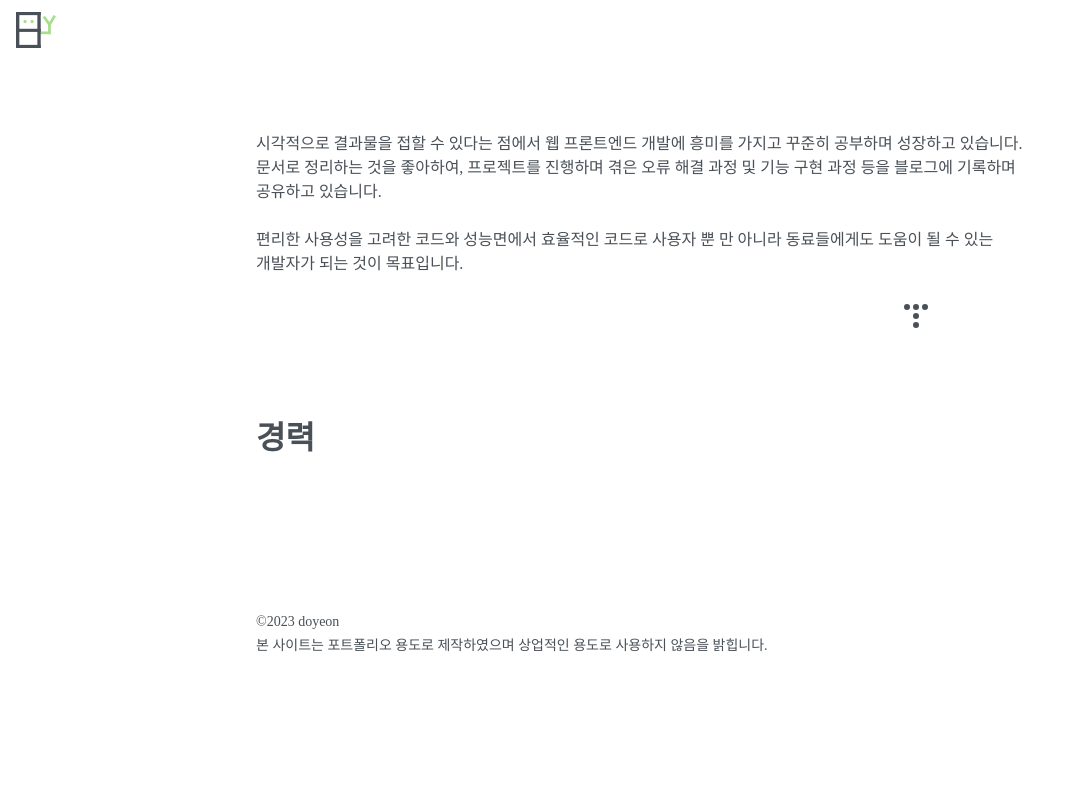
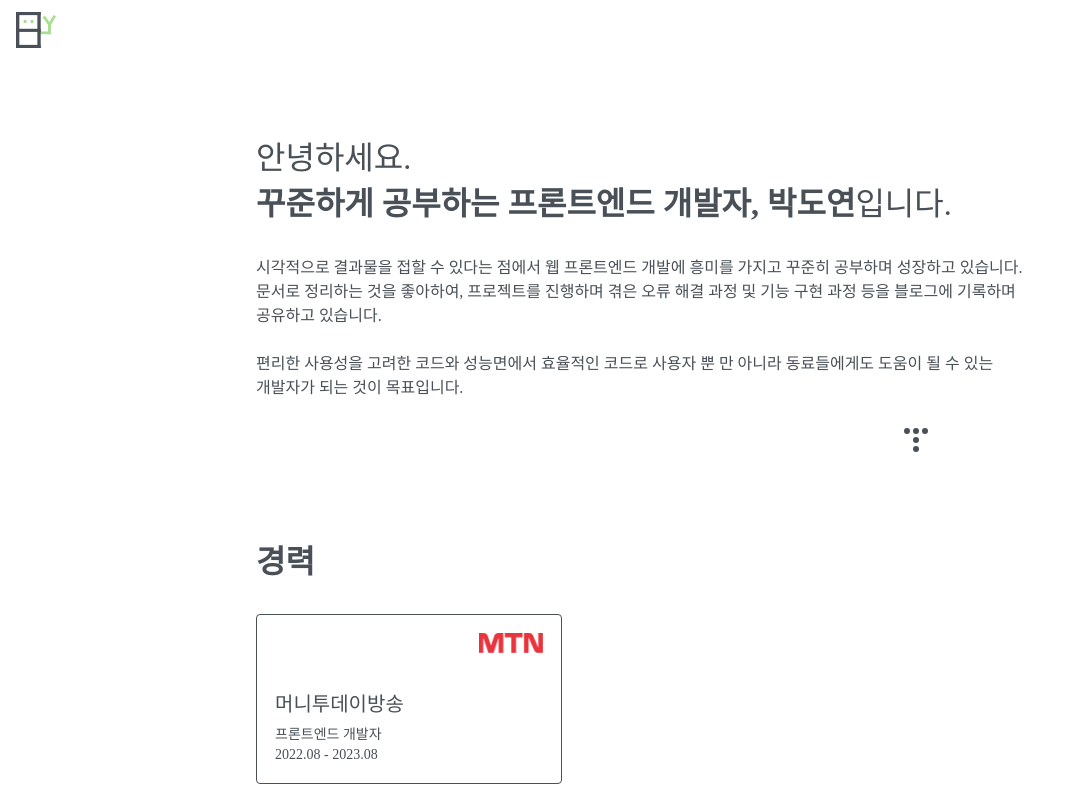
Before and after one commit to dygreen/doyeon-portfolio, a React (Create React App) app: page / in a window 1280 px wide. Shown: the whole page, without its empty margins (0-1069 px from the left). Built offline with nearby package versions, Linux system fonts and the light colour scheme; some icons are missing; a web font is replaced by a local one.

Commit message:
#feat: career 추가

```diff
--- a/src/components/layout/Footer.js
+++ b/src/components/layout/Footer.js
@@ -5,17 +5,27 @@ import { css } from "@emotion/react";
 const Footer = () => {
   return (
     <footer css={footerStyle}>
-      <p>©2023 doyeon</p>
-      <p>본 사이트는 포트폴리오 용도로 제작하였으며 상업적인 용도로 사용하지 않음을 밝힙니다.</p>
+      <div>
+        <p>©2023 doyeon</p>
+        <p>본 사이트는 포트폴리오 용도로 제작하였으며 상업적인 용도로 사용하지 않음을 밝힙니다.</p>
+      </div>
     </footer>
   );
 };
 
 const footerStyle = css`
   width: 100%;
-  max-width: 800px;
-  margin: 0 auto;
-  padding: 72px 16px 0px;
+  padding: 72px 16px 32px;
+
+  div {
+    display: flex;
+    flex-direction: column;
+    justify-content: center;
+    max-width: 800px;
+    min-height: 80px;
+    margin: 0 auto;
+  }
+
   p {
     font-size: 0.875rem;
     line-height: 1.5rem;
--- a/src/components/layout/Header.js
+++ b/src/components/layout/Header.js
@@ -2,7 +2,7 @@ import React, {useEffect, useState} from 'react';
 /** @jsxImportSource @emotion/react */
 import { css } from "@emotion/react";
 import { Icon } from '@iconify/react';
-import {TEXT_LIGHT_COLOR} from "styles/COLOR";
+import {PRIMARY_COLOR} from "styles/COLOR";
 
 const Header = () => {
   // 다크 모드
@@ -52,7 +52,7 @@ const headerStyle = css`
     svg {
       width: 30px;
       height: 30px;
-      color: ${TEXT_LIGHT_COLOR};
+      color: ${PRIMARY_COLOR};
     }
   }
 `;
--- a/src/components/section/Career.js
+++ b/src/components/section/Career.js
@@ -1,11 +1,19 @@
 import React from 'react';
 import Section from "components/ui/Section";
 import SectionTitle from "components/ui/SectionTitle";
+import CareerCard from "components/ui/CareerCard";
 
 const Career = () => {
   return (
     <Section>
       <SectionTitle>경력</SectionTitle>
+      <CareerCard
+        link={'https://www.mtn.co.kr/'}
+        imageSrc={'/images/mtn_logo.png'}
+        company={'머니투데이방송'}
+        position={'프론트엔드 개발자'}
+        period={'2022.08 - 2023.08'}
+      />
     </Section>
   );
 };
--- a/src/components/section/Intro.js
+++ b/src/components/section/Intro.js
@@ -3,13 +3,14 @@ import React from 'react';
 import { css } from "@emotion/react";
 import { Icon } from '@iconify/react';
 import Section from "components/ui/Section";
+import {PRIMARY_COLOR} from "styles/COLOR";
 
 const Intro = () => {
   return (
     <Section>
-      {/*<h2 css={introStyle}>*/}
-      {/*  안녕하세요.<br/><span>꾸준하게 공부하는 프론트엔드 개발자, 박도연</span>입니다.*/}
-      {/*</h2>*/}
+      <h2 css={introStyle}>
+       안녕하세요.<br/><span>꾸준하게 공부하는 프론트엔드 개발자, 박도연</span>입니다.
+      </h2>
 
       <p css={{ lineHeight: '1.5', marginBottom: '24px' }}>
         시각적으로 결과물을 접할 수 있다는 점에서 웹 프론트엔드 개발에 흥미를 가지고 꾸준히 공부하며 성장하고 있습니다. 문서로 정리하는 것을 좋아하여, 프로젝트를 진행하며 겪은 오류 해결 과정 및 기능 구현 과정 등을 블로그에 기록하며 공유하고 있습니다.
@@ -19,13 +20,13 @@ const Intro = () => {
       </p>
 
       <div css={iconBoxStyle}>
-        <a href="https://github.com/dygreen" target="_blank" title={'깃허브 바로가기'}>
+        <a href="https://github.com/dygreen" target="_blank" title={'깃허브 바로가기'} rel="noreferrer">
           <Icon icon="mdi:github" />
         </a>
-        <a href="https://dygreen.tistory.com/" target="_blank" title={'티스토리 블로그 바로가기'}>
+        <a href="https://dygreen.tistory.com/" target="_blank" title={'티스토리 블로그 바로가기'} rel="noreferrer">
           <Icon icon="simple-icons:tistory" />
         </a>
-        <a href="https://dygreen.notion.site/dygreen/9bb9bb6e91e74387b4985de6d8b74c8d" target="_blank" title={'노션 바로가기'}>
+        <a href="https://dygreen.notion.site/dygreen/9bb9bb6e91e74387b4985de6d8b74c8d" target="_blank" title={'노션 바로가기'} rel="noreferrer">
           <Icon icon="ri:notion-fill" />
         </a>
         <a href="mailto:dygreen0319@gmail.com" title={'메일 보내기'}>
@@ -67,6 +68,11 @@ const iconBoxStyle = css`
   svg {
     width: 100%;
     height: 100%;
+    transition: all .3s;
+
+    &:hover {
+      color: ${PRIMARY_COLOR};
+    }
   }
 `;
 
--- /dev/null
+++ b/src/components/ui/CareerCard.js
@@ -0,0 +1,64 @@
+import React from 'react';
+/** @jsxImportSource @emotion/react */
+import { css } from "@emotion/react";
+import {TEXT_LIGHT_COLOR, PRIMARY_COLOR} from "styles/COLOR";
+
+const CareerCard = ({ link, imageSrc, company, position, period }) => {
+  return (
+    <a
+      href={link}
+      target="_blank"
+      title={company}
+      rel="noreferrer"
+      css={cardStyle}
+    >
+      <div>
+        <img src={imageSrc} alt={'mtn logo'}/>
+      </div>
+      <h3>{company}</h3>
+      <p>{position}</p>
+      <p>{period}</p>
+    </a>
+  );
+};
+
+const cardStyle = css`
+  display: flex;
+  flex-direction: column;
+  max-width: 306px;
+  width: 100%;
+  height: 170px;
+  padding: 18px;
+  border-radius: 4px;
+  border: 1px solid ${TEXT_LIGHT_COLOR};
+  transition: all .3s;
+
+  div {
+    display: flex;
+    justify-content: flex-end;
+    flex: 1;
+  }
+
+  img {
+    width: fit-content;
+    height: 20px;
+  }
+
+  h3 {
+    font-size: 1.25rem;
+    font-weight: 400;
+    margin-bottom: 8px;
+  }
+
+  p {
+    font-size: 0.875rem;
+    line-height: 1.25rem;
+  }
+
+  &:hover {
+    color: ${PRIMARY_COLOR};
+    border: 1px solid ${PRIMARY_COLOR};
+  }
+`;
+
+export default CareerCard;
```
Also changed, not shown: public/images/mtn_logo.png (added).
